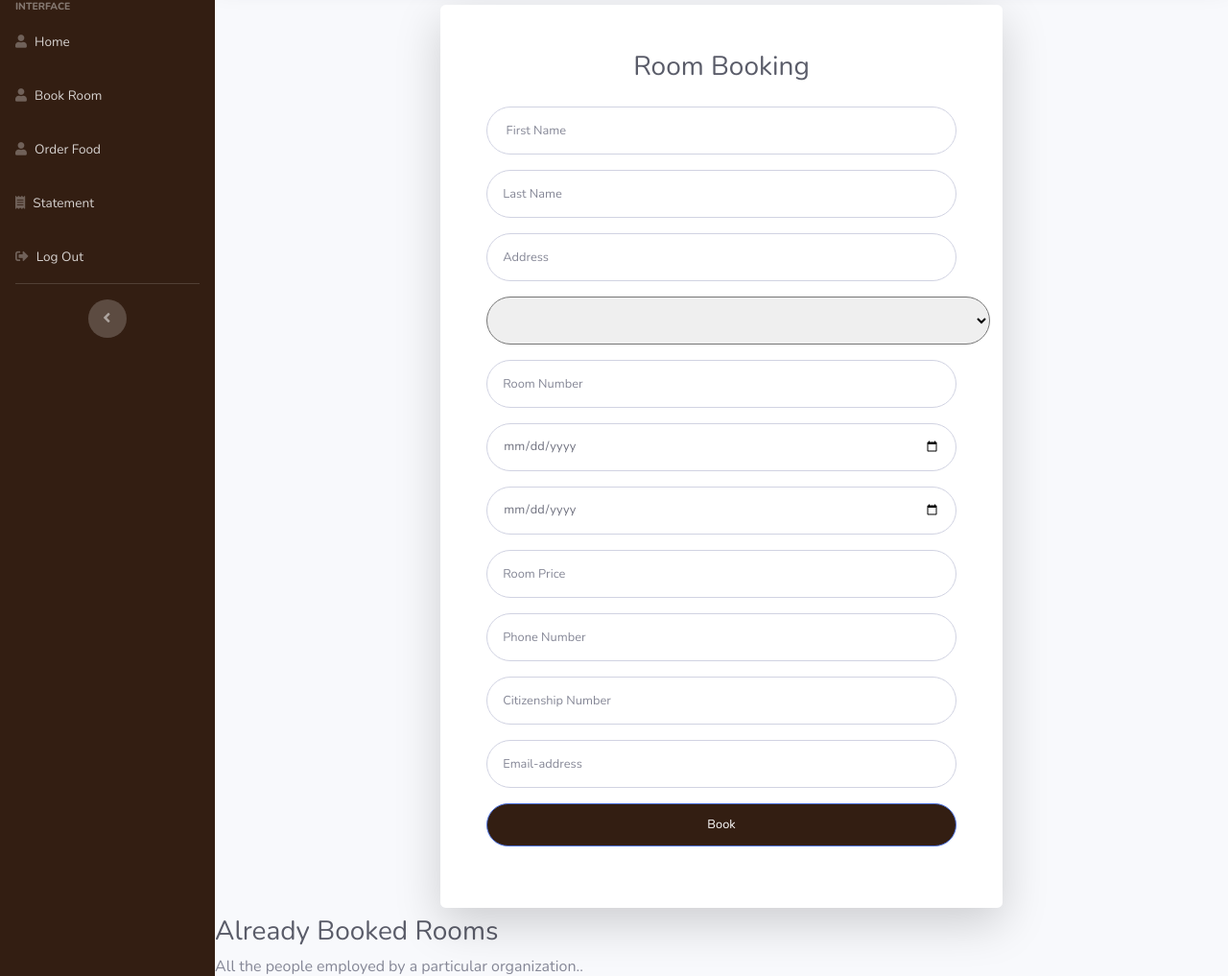
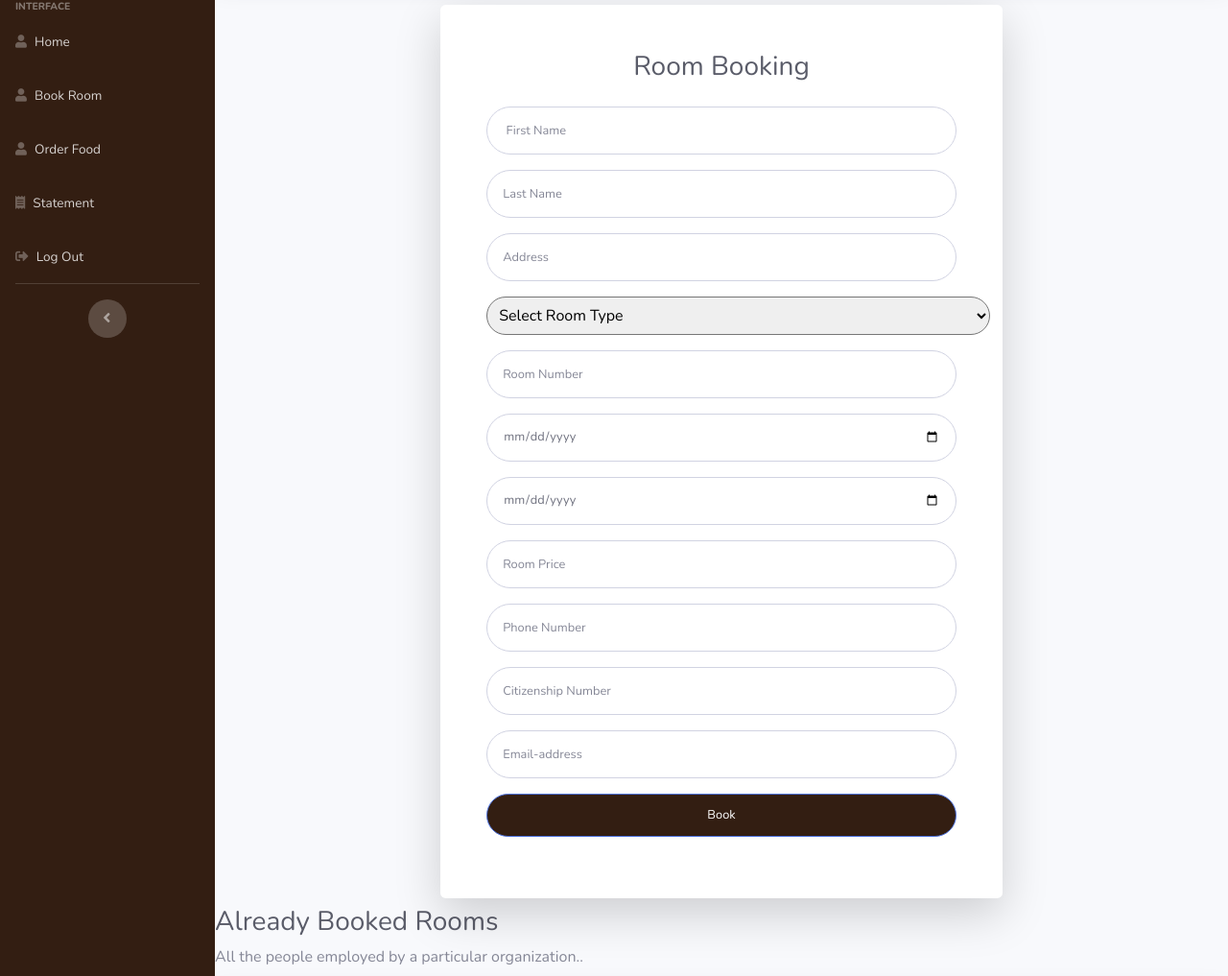
Before and after one commit to p0ppy-fl0w3r/Hotel_Benju, a Django app: page /room_booked in a window 1280 px wide. Shown: the part 89-1106 px from the top of the page at 96% size. Run offline with Django 4.2, Linux system fonts and the light colour scheme; data that the repository does not hold is empty; some libraries are stand-ins or nearby versions.

Commit message:
UI bug fixed.

```diff
--- a/project/models.py
+++ b/project/models.py
@@ -1,3 +1,4 @@
+from tkinter.messagebox import NO
 from django.db import models
 
 
--- a/project/views.py
+++ b/project/views.py
@@ -92,16 +92,17 @@ def room_booked(request):
                 try:
                     get_room = RoomBook.objects.get(room_num=room_num)
                     if get_room.check_out_status == True:
+
                         get_room.firstname = firstname
                         get_room.lastname = lastname
                         get_room.address = address
                         get_room.room_type = room_type
                         get_room.room_num = room_num
-                        get_room.checkin=checkin,
-                        get_room.checkout=checkout,
-                        get_room.room_price=room_price,
-                        get_room.phone=phone,
-                        get_room.email=email,
+                        get_room.checkin=checkin
+                        get_room.checkout=checkout
+                        get_room.room_price=room_price
+                        get_room.phone=phone
+                        get_room.email=email
                         get_room.citizenship=citizenship
                         get_room.check_out_status = False
                         get_room.save()
@@ -278,6 +279,7 @@ def roomstatement(request):
     if request.method == "POST":
         room_num = request.POST['customer_room_num']
         customer_name = request.POST['customer_name']
+        customer_name = request.POST['customer_name']
         customer_phone = request.POST['customer_phone']
         customer_address = request.POST['customer_address']
         customer_checkin = request.POST['customer_checkin']
--- a/templates/customer-detaling.html
+++ b/templates/customer-detaling.html
@@ -188,8 +188,8 @@
                                        required>
                                 </div> -->
                                 <div class="form-group ">
-                                <select class="form-select form-control-user"  aria-label="Default select example" name="room_type"  style="width: 525px; height: 40px;" required >
-                                    <option selected>Select Room Type</option>
+                                <select class="form-select rounded-pill"  aria-label="Default select example" name="room_type"  style="width: 525px; height: 40px; padding: 8px;" required >
+                                    <option value="">Select Room Type</option>
                                     <option value="Delux">Delux</option>
                                     <option value="Normal">Normal</option>
                                   </select>
@@ -199,7 +199,7 @@
                                        required>
                                 </div>
                                 <div class="form-group ">
-                                <input class="form-control form-control-user"  type="date" name="checkin" placeholder=" Checkin Date" title="Check In Date"
+                                <input class="form-control form-control-user"  type="date" name="checkin" placeholder=" Check-in Date" title="Check In Date"
                                        required>
                                 </div>
                                 <div class="form-group ">
--- a/templates/roomstatement.html
+++ b/templates/roomstatement.html
@@ -287,7 +287,7 @@
                             <td style="padding-left: 10px">{{ r.room_num }}</td>
                             <td style="padding-left: 10px">{{ r.room_type }}</td>
                             <td style="padding-left: 10px">{{ r.firstname }} {{ r.lastname }}</td>
-                            <td style="padding-left: 10px">{{ r.phone[0] }}</td>
+                            <td style="padding-left: 10px">{{ r.phone }}</td>
                             <td style="padding-left: 10px">{{ r.citizenship }}</td>
                             <td style="padding-left: 10px">{{ r.address }}</td>
                             <td style="padding-left: 10px">{{ r.checkin }}</td>
```
